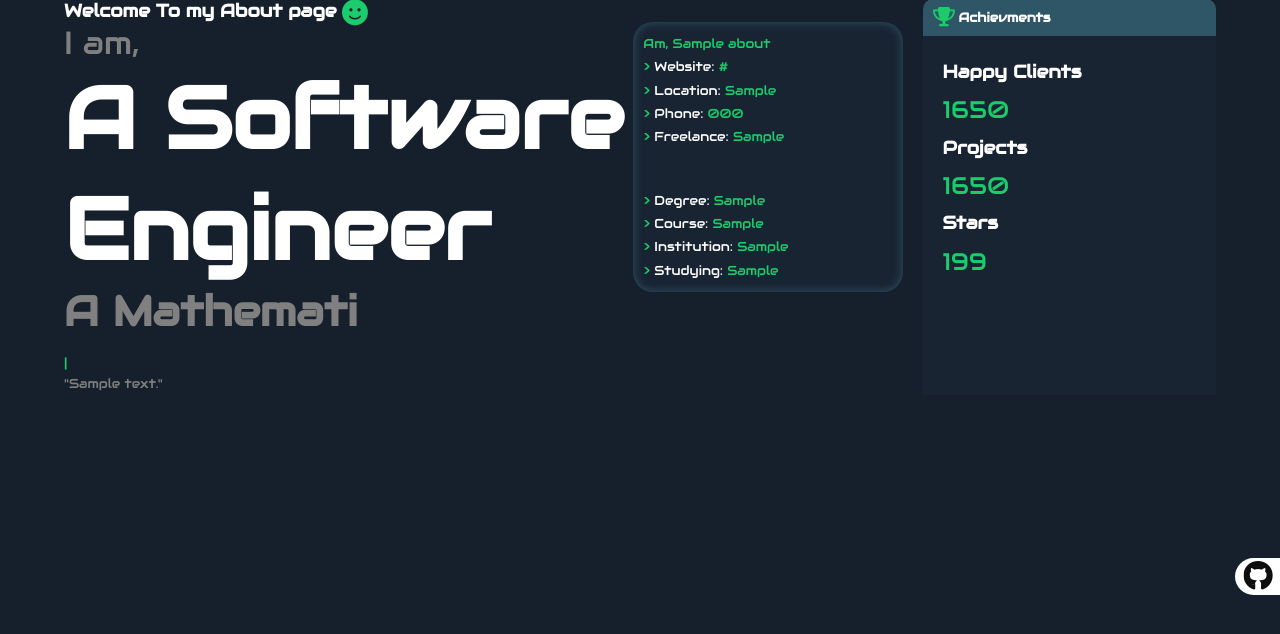
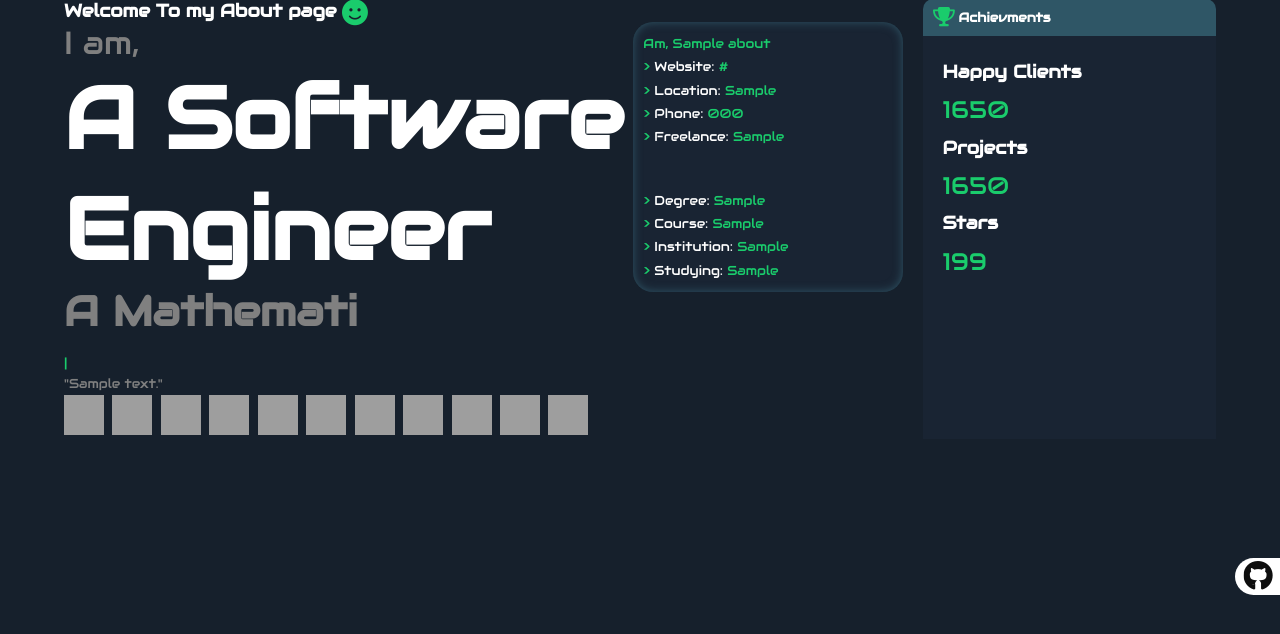
Before and after one commit to anomalous254/MyPortfolio, a Django app: page /about/ in a window 1280 px wide. Shown: the part 106-740 px from the top of the page. Run offline with Django 4.2, Linux system fonts and the light colour scheme; tables that the repository leaves empty hold one stand-in row (values such as "Sample post"); parts of the project's set-up code (start-up, migrations or seed data) failed here and were passed over; some libraries are stand-ins or nearby versions; grey boxes are pictures that could not be loaded.

Commit message:
added language icons

```diff
--- a/MainApp/templates/MainApp/about.html
+++ b/MainApp/templates/MainApp/about.html
@@ -43,6 +43,19 @@
       <div class="about-details">
             <p>"{{about.about}}"</p>
       </div>
+      <div>
+        <img src="https://github.com/devicons/devicon/blob/master/icons/python/python-original-wordmark.svg" title="Python" alt="Python" width="40" height="40"/>&nbsp;
+        <img src="https://github.com/devicons/devicon/blob/master/icons/java/java-original-wordmark.svg" title="Java" alt="Java" width="40" height="40"/>&nbsp;
+        <img src="https://github.com/devicons/devicon/blob/master/icons/react/react-original-wordmark.svg" title="React" alt="React" width="40" height="40"/>&nbsp;
+        <img src="https://github.com/devicons/devicon/blob/master/icons/django/django-plain.svg" title="Django" alt="Django" width="40" height="40"/>&nbsp;
+        <img src="https://github.com/devicons/devicon/blob/master/icons/css3/css3-plain-wordmark.svg"  title="CSS3" alt="CSS" width="40" height="40"/>&nbsp;
+        <img src="https://github.com/devicons/devicon/blob/master/icons/html5/html5-original.svg" title="HTML5" alt="HTML" width="40" height="40"/>&nbsp;
+        <img src="https://github.com/devicons/devicon/blob/master/icons/javascript/javascript-original.svg" title="JavaScript" alt="JavaScript" width="40" height="40"/>&nbsp;
+        <img src="https://github.com/devicons/devicon/blob/master/icons/mysql/mysql-original-wordmark.svg" title="MySQL"  alt="MySQL" width="40" height="40"/>&nbsp;
+        <img src="https://github.com/devicons/devicon/blob/master/icons/nodejs/nodejs-original-wordmark.svg" title="NodeJS" alt="NodeJS" width="40" height="40"/>&nbsp;
+        <img src="https://github.com/devicons/devicon/blob/master/icons/amazonwebservices/amazonwebservices-plain-wordmark.svg" title="AWS" alt="AWS" width="40" height="40"/>&nbsp;
+        <img src="https://github.com/devicons/devicon/blob/master/icons/git/git-original-wordmark.svg" title="Git" **alt="Git" width="40" height="40"/>
+      </div>
       {% endfor %}
     </div>
     <div class="about-achievments">
```
